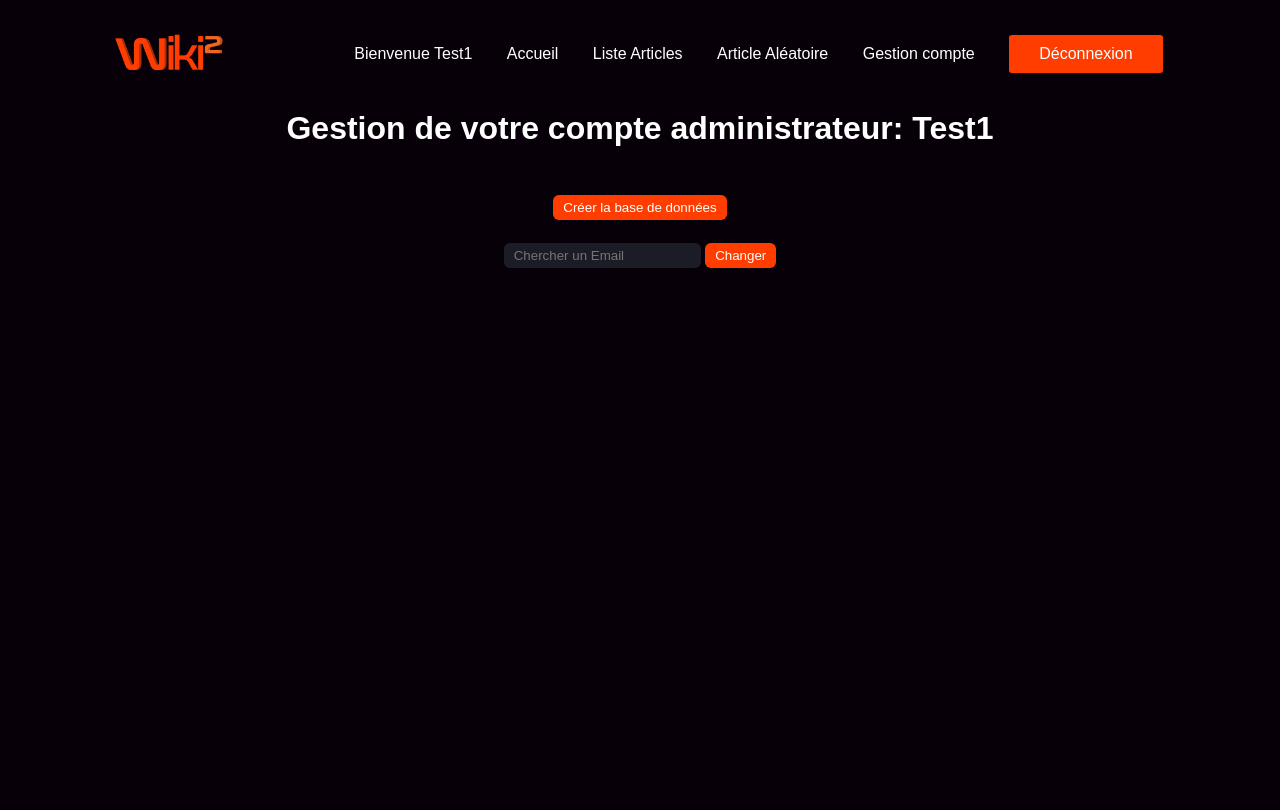
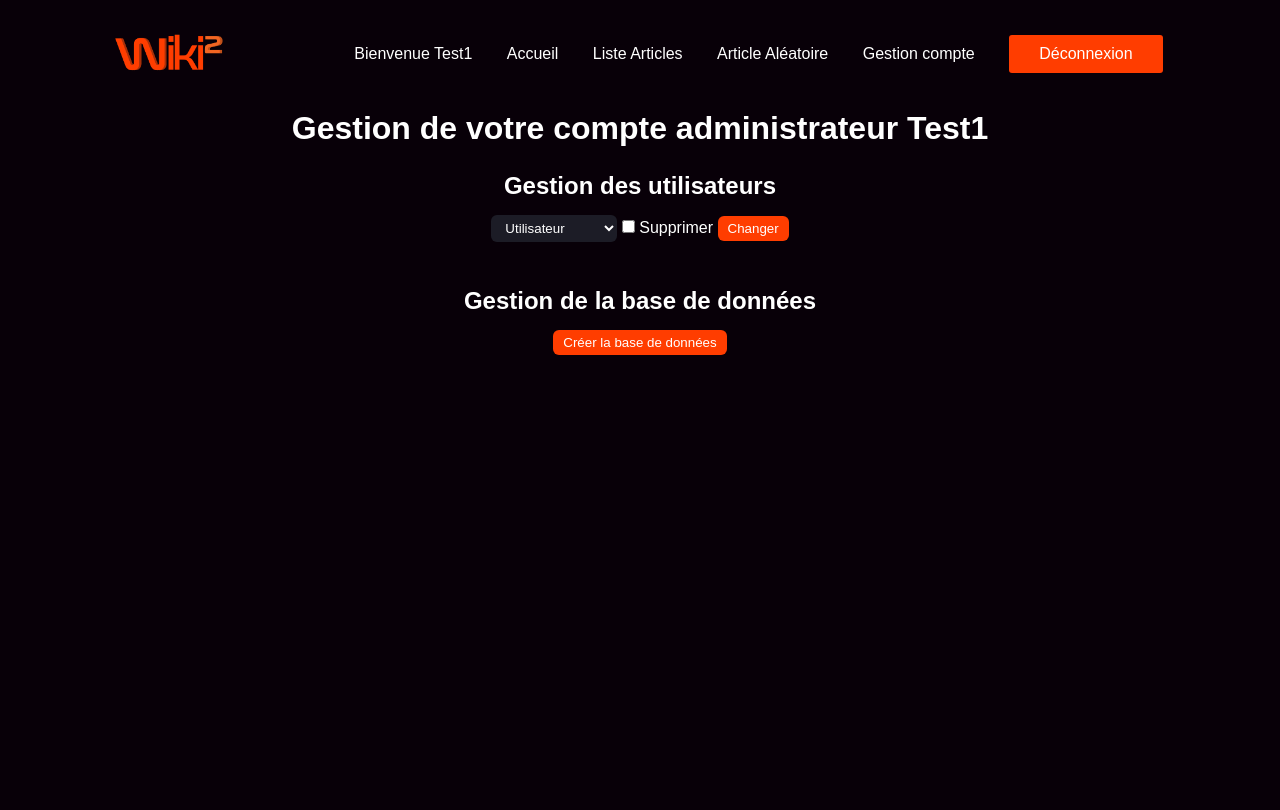
Before and after one commit to bestrider14/Wiki2, a Flask app: page /admin in a window 1280 px wide. Run offline with Flask 3, Linux system fonts and the light colour scheme; the visitor is signed in with stand-in values (Sample User, id 1); data that the repository does not hold is empty; some libraries are stand-ins or nearby versions.

Commit message:
Mettre à jour le CSS des forms et desactiver jquerry

```diff
--- a/static/style.css
+++ b/static/style.css
@@ -315,6 +315,14 @@
     -webkit-text-fill-color: white !important;
 }
 
+.block_gestion{
+    margin-bottom: 40px;
+}
+
+.block_gestion h2{
+    margin-bottom: 10px;
+}
+
 .update_profile{
     display: flex;
     flex-direction: column;
--- a/templates/admin.html
+++ b/templates/admin.html
@@ -2,18 +2,32 @@
 {% block body %}
 <link rel="stylesheet" href="https://code.jquery.com/ui/1.12.1/themes/base/jquery-ui.css">
 <div class="content">
-    <h1>Gestion de votre compte administrateur: {{ session['userName']}}</h1>
-    <br>
-    <form>
-        <button onclick="up()">Créer la base de données</button>
-    </form>
-    <span id="up-status"></span>
-    <br>
-    <form name="email_form" action="/register" method="post">
-        <input class="inputForm" name="email" type="email" id="email_autocomplete" placeholder="Chercher un Email" maxlength="250" onfocusout="checkIfUserExists()" required>
-        <button type="submit">Changer</button>
-    </form>
+    <h1>Gestion de votre compte administrateur {{ session['userName']}}</h1>
 
+    <div class="block_gestion">
+        <h2>Gestion des utilisateurs</h2>
+        <form name="email_form" action="/register" method="post">
+            <!-- <input class="inputForm" name="email" type="email" id="email_autocomplete" placeholder="Chercher un Email" maxlength="250" onfocusout="checkIfUserExists()" required> -->
+            <select id="selectGenre" name="genre" required>
+                <option value="masculin">Utilisateur</option>
+                <option value="feminin">Modératreur</option>
+                <option value="autre">Administrateur</option>
+            </select>
+            <input type="checkbox" name="delete_user" id="delete_user">
+            <label for="delete_user"> Supprimer</label>
+            <button type="submit">Changer</button>
+        </form>
+    </div>
+
+    <div class="block_gestion">
+        <h2>Gestion de la base de données</h2>
+        <form>
+            <button onclick="up()">Créer la base de données</button>
+        </form>
+        <span id="up-status"></span>
+    </div>
+
+<!--
     <script>
         $(function() {
             $.ajax({
@@ -25,6 +39,6 @@
                     });
                 });
             });
-    </script>
+    </script> -->
 </div>
 {% endblock %}
--- a/templates/inscription.html
+++ b/templates/inscription.html
@@ -6,7 +6,7 @@
         <input class="inputForm" name="nomUtilisateur" type="text" pattern="[a-zA-Z0-9]+" placeholder="&#x270e;   Entrez un nom d'utilisateur" maxlength="50" required><br>
         <input class="inputForm" name="email" type="email" placeholder="&#x270e;   Entrez votre email" maxlength="250" onfocusout="checkIfUserExists()" required><br>
         <input class="inputForm" name="motDePasse" type="password" placeholder="&#x270e;   Entrez votre mot de passe" required><br>
-        <select id="selectGenre" name="genre" required><br>
+        <select id="selectGenre" name="genre" required>
             <option value="masculin">Masculin</option>
             <option value="feminin">Féminin</option>
             <option value="autre">Autre</option>
--- a/templates/moderateur.html
+++ b/templates/moderateur.html
@@ -1,7 +1,7 @@
 {% extends 'index.html' %}
 {% block body %}
 <div class="content">
-    <h1>Gestion de votre compte: {{ session['userName']}}</h1>
+    <h1>Gestion de votre compte {{ session['userName']}}</h1>
 
 </div>
 {% endblock %}
--- a/templates/user.html
+++ b/templates/user.html
@@ -1,7 +1,7 @@
 {% extends 'index.html' %}
 {% block body %}
 <div class="content">
-    <h1>Gestion de votre compte: {{ session['userName']}}</h1>
+    <h1>Gestion de votre compte {{ session['userName']}}</h1>
 
     <form id="profileForm" action="/update_profile" method="POST">
     <label for="username">Nom d'utilisateur: {{ session['userName']}}</label><br>
```
